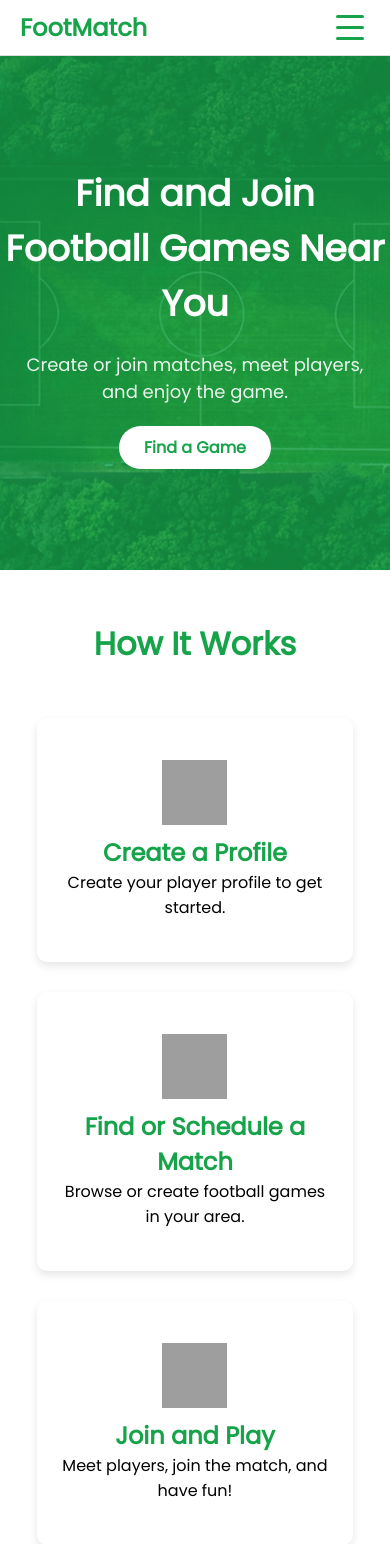
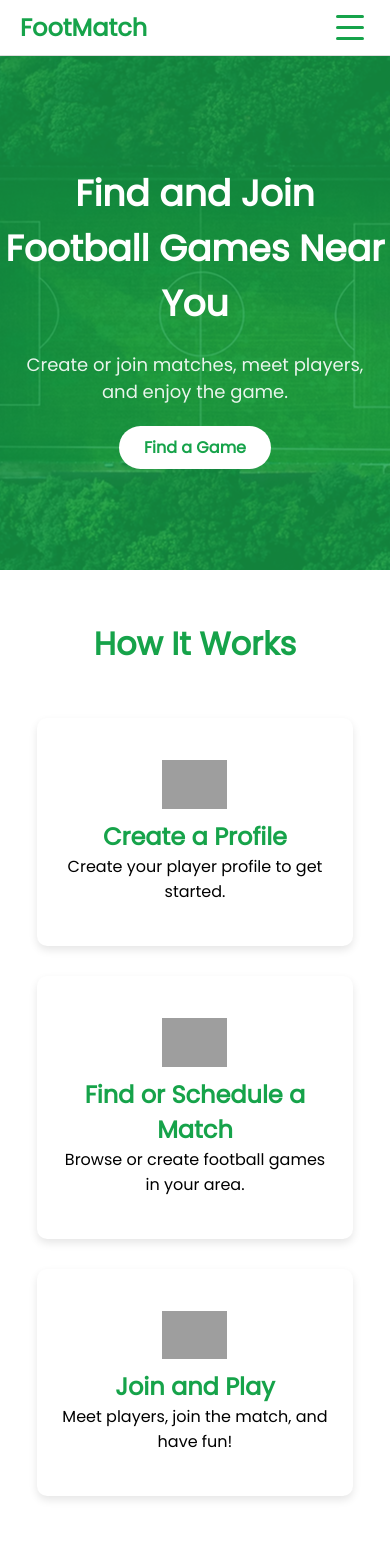
Before and after one commit to woacwoak/FootMatch-website, a Flask app: page / in a window 390 px wide. Shown: the top 1544 px of the page. Run offline with Flask 3, Linux system fonts and the light colour scheme; grey boxes are pictures that could not be loaded.

```diff
--- a/static/css_folder/styles.css
+++ b/static/css_folder/styles.css
@@ -298,7 +298,7 @@ hr {
     }
     .card img {
         width: 75px;
-        height: 75px;
+        height: auto;
     }
     .card #card-text {
         font-size: 32px;
@@ -353,7 +353,7 @@ hr {
     }
     .card img {
         width: 65px;
-        height: 65px;
+        height: auto;
     }
     .card #card-text {
         font-size: 24px;
```
Also changed, not shown: instance/footmatch.db.
